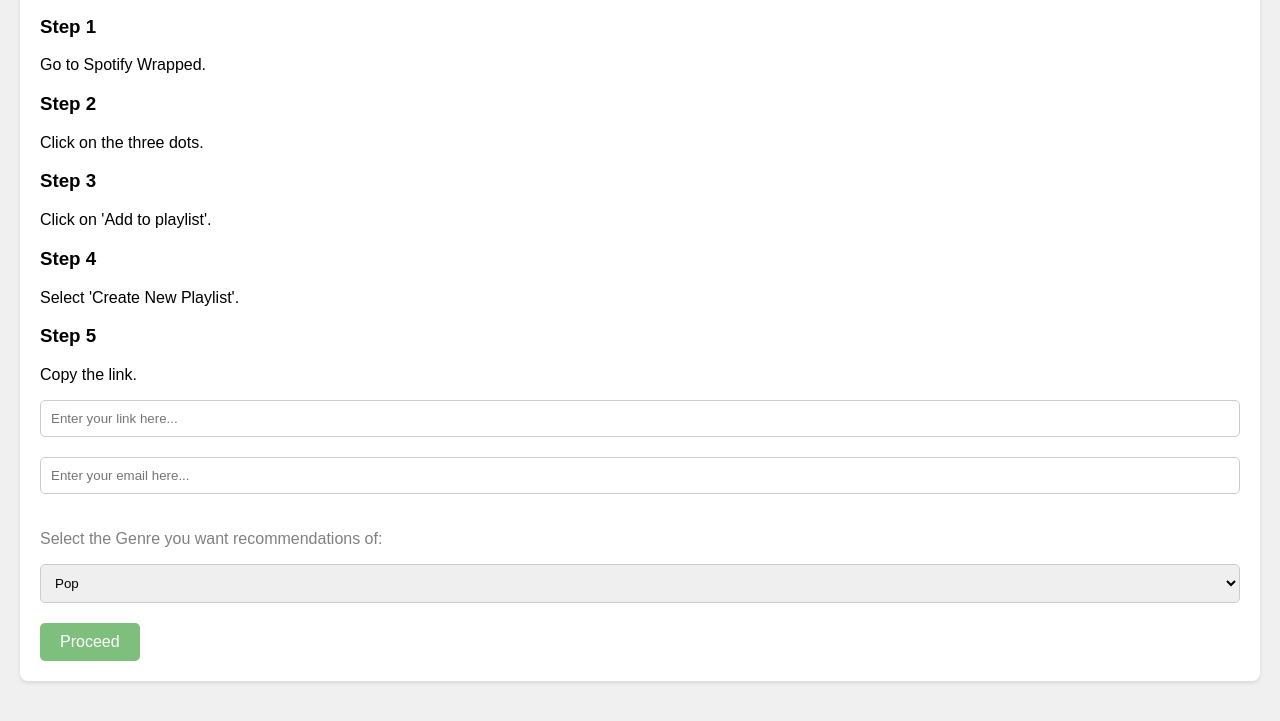
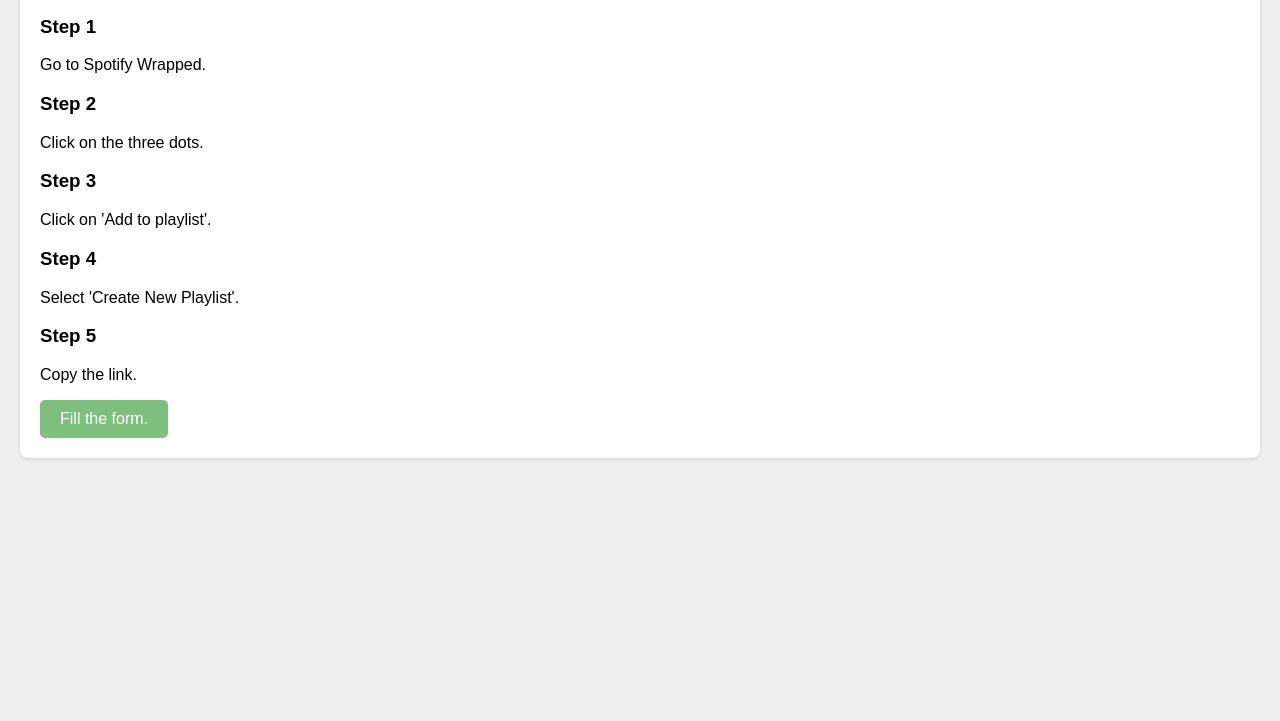
Before and after one commit to LEon3209/Survey, a plain HTML site: page instructions.html in a window 1280 px wide. Shown: the part 177-898 px from the top of the page. After the commit the page ends 800 px from the top, so only its background shows below. Drawn offline with Linux system fonts and the light colour scheme.

Commit message:
Update instructions.html

```diff
--- a/instructions.html
+++ b/instructions.html
@@ -68,42 +68,7 @@
     <p>Select 'Create New Playlist'.</p>
     <h3>Step 5</h3>
     <p>Copy the link.</p>
-    <input type="text" class="entry-tab" placeholder="Enter your link here..." id="playlist-link">
-    <input type="email" class="entry-tab" placeholder="Enter your email here..." id="email">
-    <p style="color: grey;">Select the Genre you want recommendations of:</p>
-    <select class="genre-select" id="genre">
-        <option value="Pop">Pop</option>
-        <option value="Rock">Rock</option>
-        <option value="Indie">Indie</option>
-        <option value="Metal">Metal</option>
-        <option value="Classical">Classical</option>
-        <option value="Hip Hop">Hip Hop</option>
-        <option value="Rap">Rap</option>
-        <option value="Folk">Folk</option>
-        <option value="Punk">Punk</option>
-        <option value="House">House</option>
-        <option value="Blues">Blues</option>
-        <option value="Soul">Soul</option>
-        <option value="Country">Country</option>
-        <option value="Funk">Funk</option>
-        <option value="Reggae">Reggae</option>
-        <option value="Techno">Techno</option>
-        <option value="Latin">Latin</option>
-        <option value="R&B">R&B</option>
-        <option value="Trance">Trance</option>
-        <option value="Ambient">Ambient</option>
-        <option value="EDM">EDM</option>
-        <option value="Ska">Ska</option>
-        <option value="Gospel">Gospel</option>
-        <option value="Disco">Disco</option>
-        <option value="Opera">Opera</option>
-        <option value="Grime">Grime</option>
-        <option value="Bass">Bass</option>
-        <option value="Drum">Drum</option>
-        <option value="Jazz">Jazz</option>
-    </select>
-    <p class="error" id="error-message">Please fill all fields to proceed</p>
-    <button class="proceed-button" id="proceed-button" onclick="window.location.href= 'output.html';">Proceed</button>
+    <button class="proceed-button" id="proceed-button" onclick="window.location.href= 'https://forms.gle/LvmejbgpSLNTzcKX9';">Fill the form.</button>
 </div>
 <script>
     const linkInput = document.getElementById('playlist-link');
```
